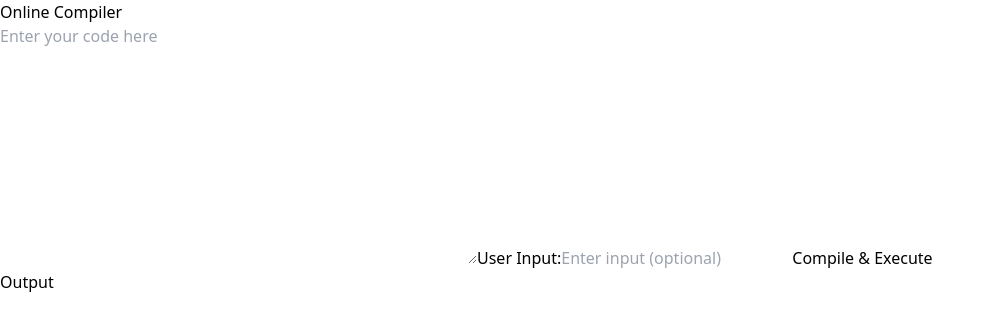
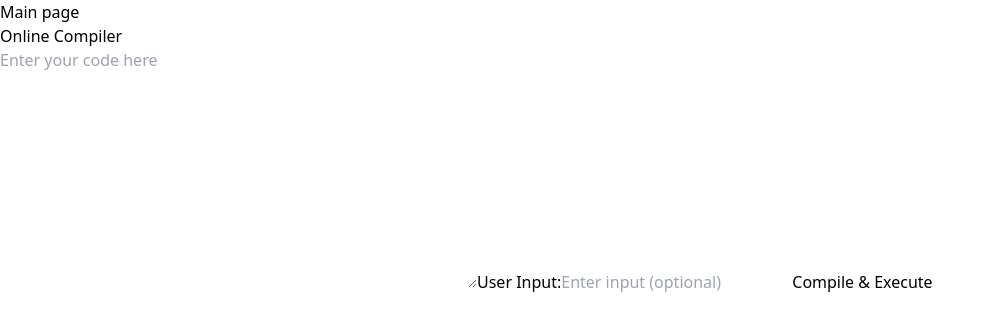
Before and after one commit to shreyas0924/compiler, a React (Vite) app in the folder client/: page / in a window 1280 px wide. Shown: the top 330 px of the page, without its empty margins (0-994 px from the left). Built offline with nearby package versions, Linux system fonts and the light colour scheme.

Commit message:
updated styling

```diff
--- a/client/src/App.jsx
+++ b/client/src/App.jsx
@@ -1,65 +1,14 @@
-import { useState } from 'react';
+// import React from 'react'
 
-function CompilerApp() {
-  const [code, setCode] = useState('');
-  const [input, setInput] = useState('');
-  const [output, setOutput] = useState('');
+import CodeEditor from './components/CodeEditor'
 
-  const handleSubmit = async (e) => {
-    e.preventDefault();
-
-    try {
-      // Send code and user input to the backend for compilation and execution
-      const response = await fetch('http://localhost:3001/api/compile', {
-        method: 'POST',
-        headers: {
-          'Content-Type': 'application/json',
-        },
-        body: JSON.stringify({ code, input }), // Include 'input' in the request body
-      });
-
-      const data = await response.json();
-      setOutput(data.output);
-    } catch (error) {
-      console.log('Error:', error);
-    }
-  };
-
+const App = () => {
   return (
-    <div className="bg-gray-200 min-h-screen flex flex-col justify-center items-center">
-      <h1 className="text-3xl mb-4">Online Compiler</h1>
-      <form onSubmit={handleSubmit} className="bg-white p-6 rounded-lg shadow-md">
-        <textarea
-          value={code}
-          onChange={(e) => setCode(e.target.value)}
-          rows="10"
-          cols="50"
-          className="w-full p-2 border rounded-lg mb-4"
-          placeholder="Enter your code here"
-        />
-        <label className="block mb-4">
-          User Input:
-          <input
-            type="text"
-            value={input}
-            onChange={(e) => setInput(e.target.value)}
-            className="w-full p-2 border rounded-lg"
-            placeholder="Enter input (optional)"
-          />
-        </label>
-        <button
-          type="submit"
-          className="bg-blue-500 text-white py-2 px-4 rounded-lg hover:bg-blue-600"
-        >
-          Compile & Execute
-        </button>
-      </form>
-      <div className="bg-white mt-4 p-2 rounded-lg shadow-md">
-        <h2 className="text-2xl mb-2">Output</h2>
-        <pre>{output}</pre>
-      </div>
+    <div>
+      Main page
+      <CodeEditor />
     </div>
-  );
+  )
 }
 
-export default CompilerApp;
+export default App
--- /dev/null
+++ b/client/src/components/CodeEditor.jsx
@@ -0,0 +1,65 @@
+import { useState } from 'react';
+
+function CodeEditor() {
+  const [code, setCode] = useState('');
+  const [input, setInput] = useState('');
+  const [output, setOutput] = useState('');
+
+  const handleSubmit = async (e) => {
+    e.preventDefault();
+
+    try {
+      // Send code and user input to the backend for compilation and execution
+      const response = await fetch('http://localhost:3001/api/compile', {
+        method: 'POST',
+        headers: {
+          'Content-Type': 'application/json',
+        },
+        body: JSON.stringify({ code, input }), // Include 'input' in the request body
+      });
+
+      const data = await response.json();
+      setOutput(data.output);
+    } catch (error) {
+      console.log('Error:', error);
+    }
+  };
+
+  return (
+    <div className="bg-gray-200 min-h-screen flex flex-col justify-center items-center">
+      <h1 className="text-3xl mb-4">Online Compiler</h1>
+      <form onSubmit={handleSubmit} className="bg-white p-6 rounded-lg shadow-md">
+        <textarea
+          value={code}
+          onChange={(e) => setCode(e.target.value)}
+          rows="10"
+          cols="50"
+          className="w-full p-2 border rounded-lg mb-4"
+          placeholder="Enter your code here"
+        />
+        <label className="block mb-4">
+          User Input:
+          <input
+            type="text"
+            value={input}
+            onChange={(e) => setInput(e.target.value)}
+            className="w-full p-2 border rounded-lg"
+            placeholder="Enter input (optional)"
+          />
+        </label>
+        <button
+          type="submit"
+          className="bg-blue-500 text-white py-2 px-4 rounded-lg hover:bg-blue-600"
+        >
+          Compile & Execute
+        </button>
+      </form>
+      <div className="bg-white mt-4 w-[32%] p-2 rounded-lg shadow-md">
+        <h2 className="text-xl ">{output}</h2>
+        {/* <pre>{output}</pre> */}
+      </div>
+    </div>
+  );
+}
+
+export default CodeEditor;
```
